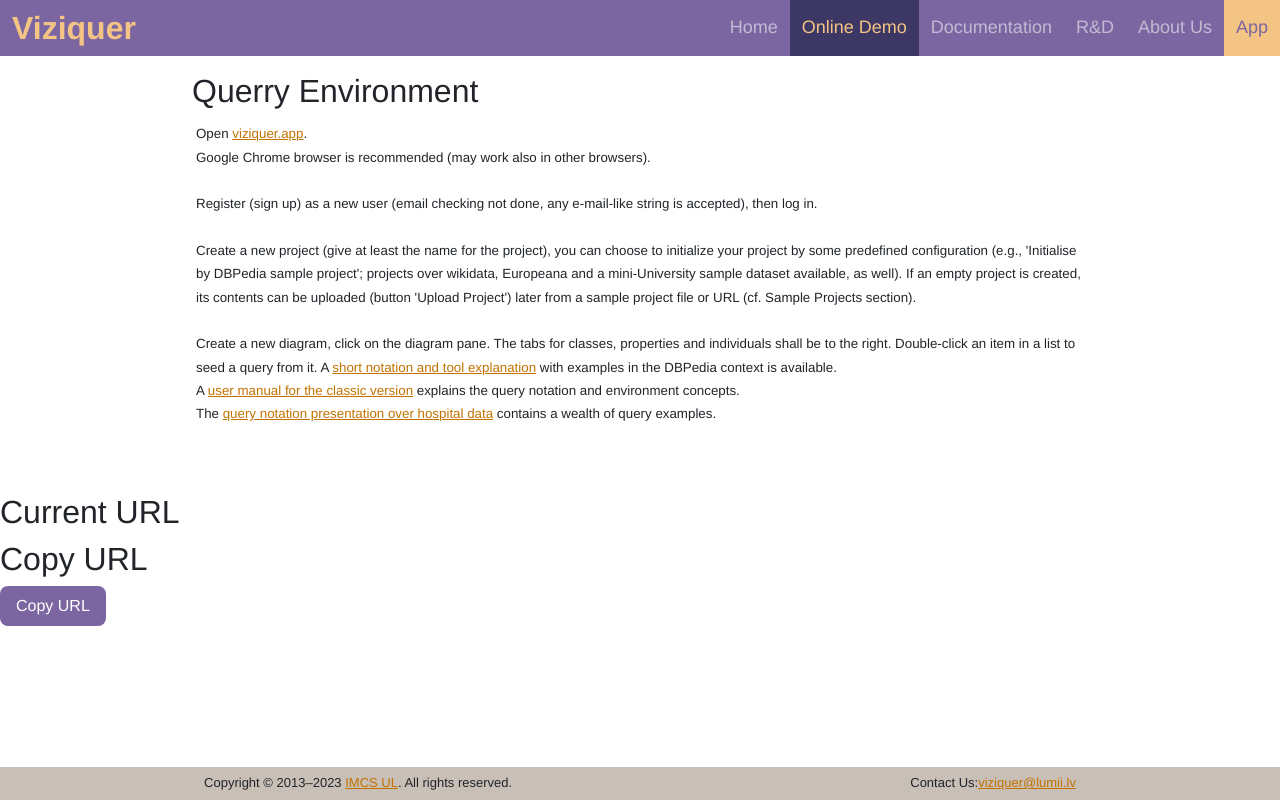
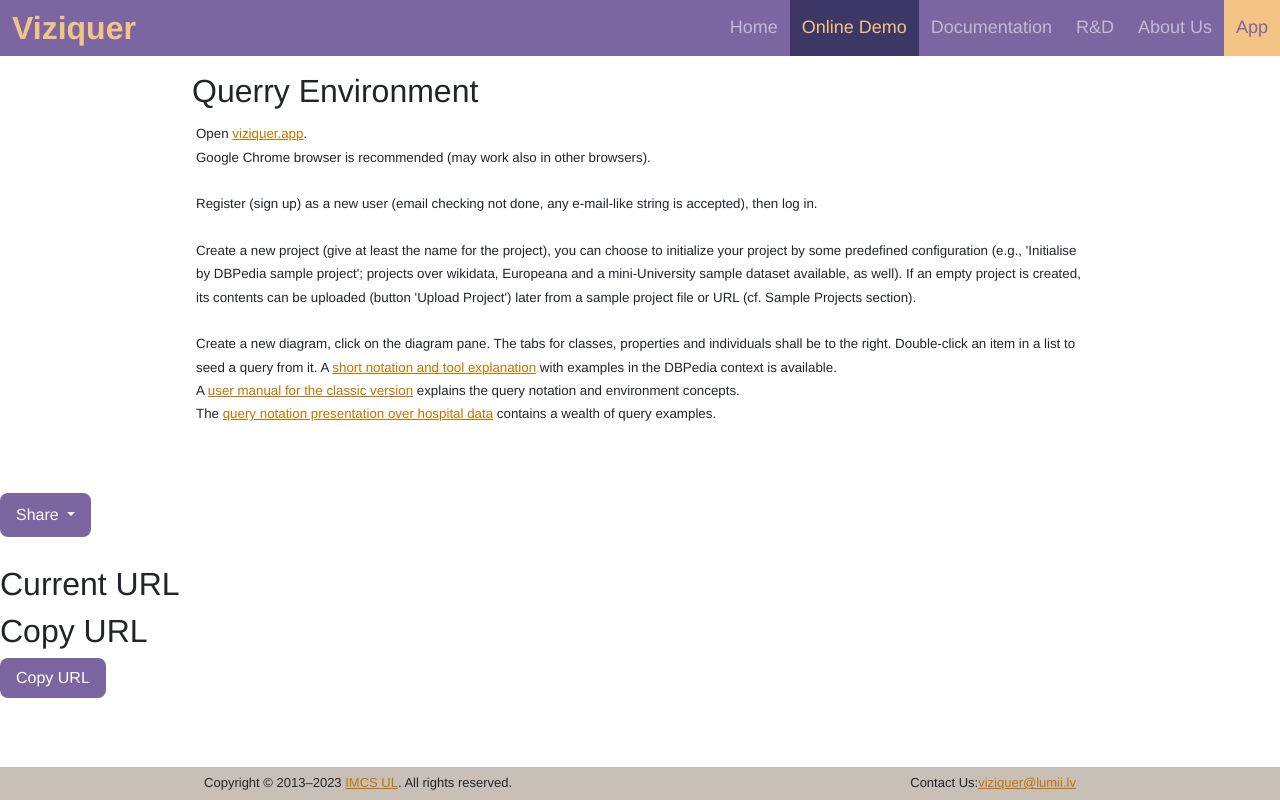
Before and after one commit to peppermint25/ViziQuer, an Angular app: page /ViziQuer/querry-environment in a window 1280 px wide. Built offline with nearby package versions, Linux system fonts and the light colour scheme; no server answers.

Commit message:
adding a share button, dropdown not working

```diff
--- a/package.json
+++ b/package.json
@@ -11,6 +11,7 @@
   "private": true,
   "dependencies": {
     "@angular/animations": "^16.0.5",
+    "@angular/cdk": "^16.0.4",
     "@angular/common": "^16.0.5",
     "@angular/compiler": "^16.0.5",
     "@angular/core": "^16.0.5",
@@ -21,7 +22,7 @@
     "bootstrap": "^5.2.3",
     "bootstrap-icons": "^1.10.5",
     "rxjs": "~7.8.0",
-    "tslib": "^2.3.0",
+    "tslib": "^2.5.3",
     "zone.js": "~0.13.0"
   },
   "devDependencies": {
--- a/src/app/querry-environment/querry-environment.component.html
+++ b/src/app/querry-environment/querry-environment.component.html
@@ -27,6 +27,13 @@
 </div>
 <div class="button-row">
     <a *ngIf="url_to_open" class="btn" [href]="url_to_open" target="_blank">Open in fullscreen</a>
+    <div class="dropdown">
+        <a class="btn btn-primary dropdown-toggle" href="" role="button" data-toggle="dropdown">Share
+        <span class="caret"></span></a>
+        <ul class="dropdown-menu">
+            <li><p>{{getUrl()}}</p><a href="#" (click)="copyUrl()">Copy URL</a></li>
+        </ul>
+    </div>
 </div>
 <!-- a button which navigates to the url of variable named url_to_open -->
 <!-- that fu -->
--- a/src/app/querry-environment/querry-environment.component.ts
+++ b/src/app/querry-environment/querry-environment.component.ts
@@ -1,7 +1,8 @@
-import { Component } from '@angular/core';
+import { Component, Inject } from '@angular/core';
 import { DomSanitizer, SafeResourceUrl } from '@angular/platform-browser';
 import { Observable } from 'rxjs';
 import { HttpClient } from '@angular/common/http';
+import { Clipboard } from '@angular/cdk/clipboard';
 
 @Component({
   selector: 'app-querry-environment',
@@ -13,7 +14,7 @@
   viziquer_host = 'https://viziquer.app'
   post_url = this.viziquer_host+'/api/public-diagram?schema=DBpedia';
 
-  constructor(private sanitizer: DomSanitizer, private http: HttpClient) {
+  constructor(@Inject(DomSanitizer) private sanitizer: DomSanitizer, private http: HttpClient, private clipboard: Clipboard) {
     let local_url = localStorage.getItem('url')
 
     if(local_url){
@@ -39,9 +40,8 @@
   copyUrl(){
     let current_url = localStorage.getItem('url');
     if(current_url){
-      navigator.clipboard.writeText(current_url);
+      this.clipboard.copy(current_url);
     };
-
   }
 
   generate_url(url: string){
--- a/tsconfig.json
+++ b/tsconfig.json
@@ -21,7 +21,7 @@
     "useDefineForClassFields": false,
     "lib": [
       "ES2022",
-      "dom"
+      "DOM"
     ]
   },
   "angularCompilerOptions": {
```
Also changed, not shown: 1 other file (tests, documents, lock files or other folders).
